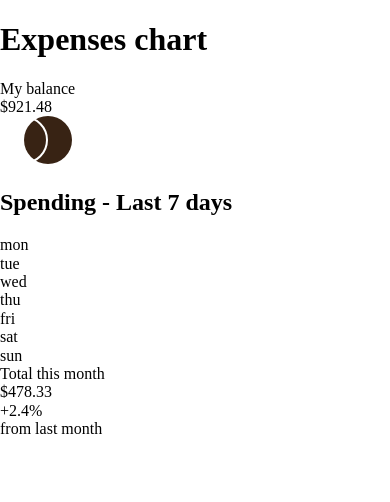
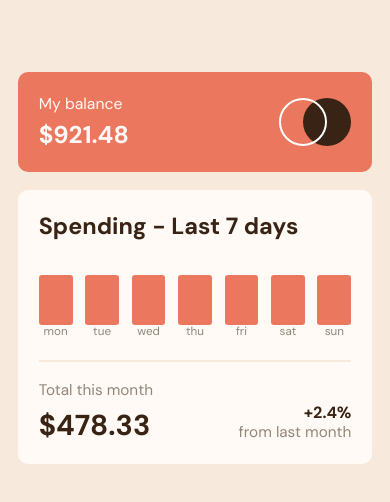
Before and after one commit to ils01/expenses-chart-component, a website: page index.html in a window 390 px wide. Drawn offline with nearby package versions, Linux system fonts and the light colour scheme.

Commit message:
feat: styles for mobile

```diff
--- a/index.html
+++ b/index.html
@@ -3,7 +3,8 @@
     <head>
         <meta charset="UTF-8" />
         <meta name="viewport" content="width=device-width, initial-scale=1.0" />
-        <!-- displays site properly based on user's device -->
+
+        <title>Frontend Mentor | Expenses chart component</title>
 
         <link
             rel="icon"
@@ -11,17 +12,23 @@
             sizes="32x32"
             href="./images/favicon-32x32.png"
         />
+        <!-- CSS -->
         <link
             rel="stylesheet"
             href="./node_modules/normalize.css/normalize.css"
         />
         <link rel="stylesheet" href="style.css" />
-
-        <title>Frontend Mentor | Expenses chart component</title>
+        <!-- Google Fonts -->
+        <link rel="preconnect" href="https://fonts.googleapis.com" />
+        <link rel="preconnect" href="https://fonts.gstatic.com" crossorigin />
+        <link
+            href="https://fonts.googleapis.com/css2?family=DM+Sans:wght@400;700&display=swap"
+            rel="stylesheet"
+        />
     </head>
     <body>
         <main>
-            <h1>Expenses chart</h1>
+            <h1 class="sr-only">Expenses chart</h1>
             <section class="balance">
                 <div class="balance__info">
                     <div class="balance__title">My balance</div>
@@ -31,6 +38,7 @@
                     <img src="./images/logo.svg" alt="" />
                 </div>
             </section>
+
             <section class="spending">
                 <div class="spending__graph graph">
                     <h2 class="graph__title">Spending - Last 7 days</h2>
@@ -65,7 +73,7 @@
                         </div>
                     </div>
                 </div>
-                <div class="speding__total total">
+                <div class="spending__total total">
                     <div>
                         <div class="total__title">Total this month</div>
                         <div class="total__value">$478.33</div>
--- a/style.css
+++ b/style.css
@@ -0,0 +1,138 @@
+:root {
+    --clr-primary-red: hsl(10, 79%, 65%);
+    --clr-primary-cyan: hsl(186, 34%, 60%);
+
+    --clr-neutral-800: hsl(25, 47%, 15%);
+    --clr-neutral-700: hsl(28, 10%, 53%);
+    --clr-neutral-300: hsl(27, 66%, 92%);
+    --clr-neutral-200: hsl(33, 100%, 98%);
+
+    --ff-main: "DM Sans";
+    --fw-regular: 400;
+    --fw-bold: 700;
+    font-size: 1.125rem;
+}
+
+*,
+*::after,
+*::before {
+    margin: 0;
+    padding: 0;
+    box-sizing: border-box;
+}
+
+.sr-only:not(:focus):not(:active) {
+    clip: rect(0 0 0 0);
+    clip-path: inset(50%);
+    height: 1px;
+    overflow: hidden;
+    position: absolute;
+    white-space: nowrap;
+    width: 1px;
+}
+
+body {
+    font-family: var(--ff-main);
+    font-weight: regular;
+
+    background-color: var(--clr-neutral-300);
+    padding: 4rem 1rem;
+}
+
+main > section:nth-child(n + 1) {
+    border-radius: 10px;
+    padding: 1.25rem 1.15rem;
+}
+
+.balance {
+    background-color: var(--clr-primary-red);
+    color: var(--clr-neutral-200);
+
+    display: flex;
+    justify-content: space-between;
+}
+
+.balance__info {
+    display: flex;
+    flex-direction: column;
+    gap: 0.5rem;
+    justify-content: space-between;
+}
+
+.balance__title {
+    font-size: 0.875rem;
+}
+
+.balance__value {
+    font-weight: 700;
+    font-size: 1.35rem;
+}
+
+.balance__img {
+    display: flex;
+    align-items: center;
+}
+
+.spending {
+    background-color: var(--clr-neutral-200);
+    margin-top: 1rem;
+    color: var(--clr-neutral-700);
+}
+
+.spending__graph {
+    border-bottom: 2px solid var(--clr-neutral-300);
+    padding-bottom: 1.15rem;
+    margin-bottom: 1.15rem;
+}
+
+.graph__title {
+    color: var(--clr-neutral-800);
+    font-size: 1.3rem;
+    font-weight: var(--fw-bold);
+    margin-bottom: 2rem;
+}
+
+.graph__bars {
+    display: grid;
+    grid-template-columns: repeat(7, 1fr);
+    gap: 0.7rem;
+    font-size: 0.65rem;
+    text-align: center;
+}
+
+.bar__bar {
+    background-color: var(--clr-primary-red);
+    border-radius: 3px;
+    width: 100%;
+    height: 50px;
+}
+
+.spending__total {
+    display: flex;
+    justify-content: space-between;
+    font-size: 0.85rem;
+}
+.spending__total > * {
+    display: flex;
+    flex-direction: column;
+    justify-content: space-between;
+    gap: 0.5rem;
+}
+
+.total__diff {
+    justify-content: flex-end;
+    align-items: flex-end;
+    gap: 0.1rem;
+}
+
+.total__value {
+    color: var(--clr-neutral-800);
+    font-size: 1.6rem;
+    font-weight: var(--fw-bold);
+}
+
+.diff__value {
+    color: var(--clr-neutral-800);
+    font-weight: var(--fw-bold);
+    font-size: 0.9rem;
+}
```
